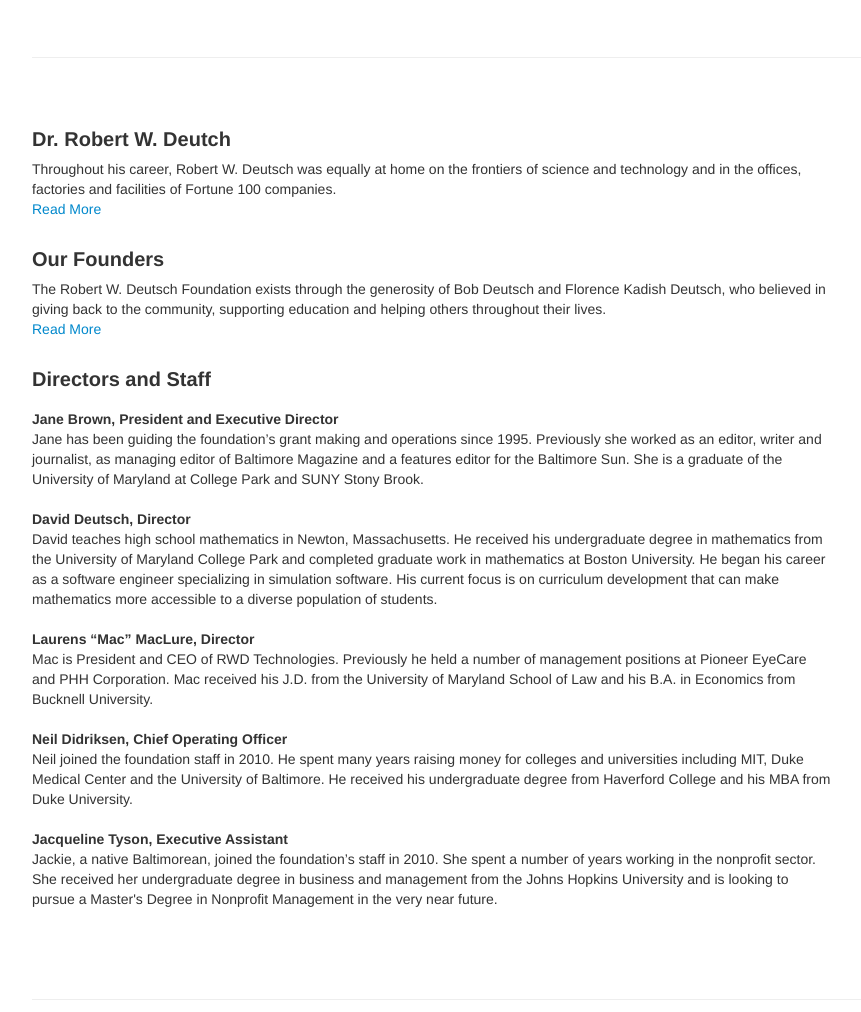
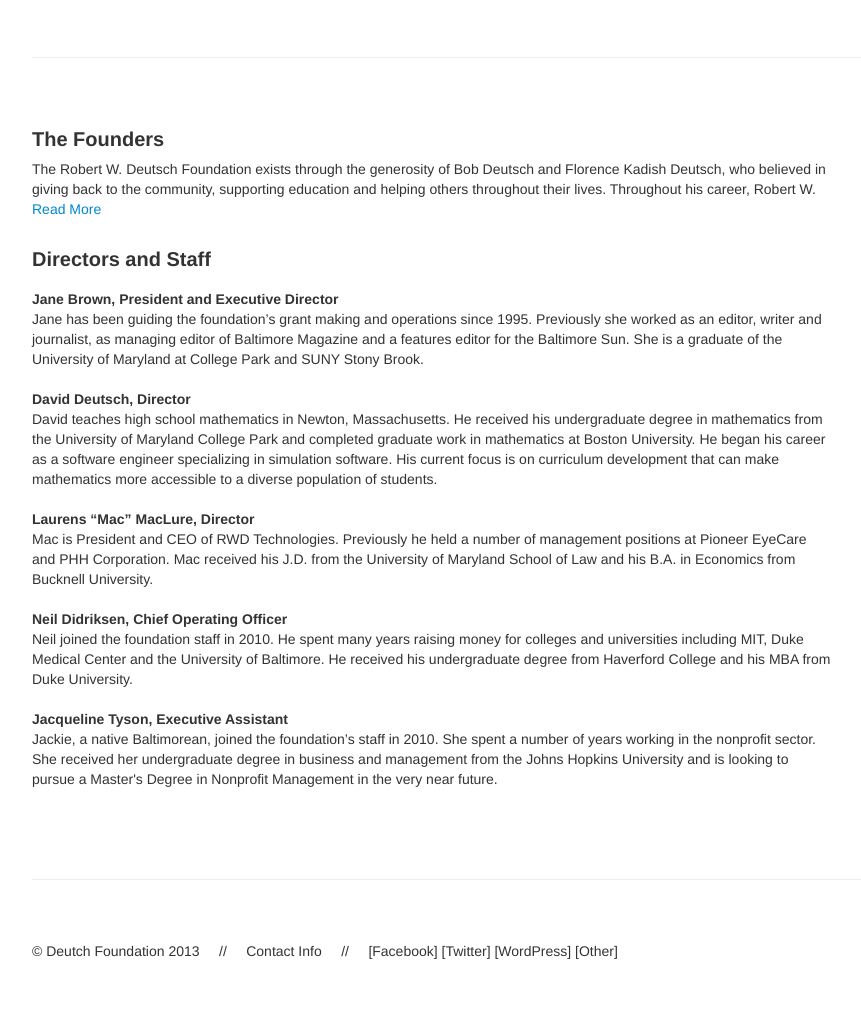
Before and after one commit to OOKB/RWDF, a plain HTML site: page about.html in a window 1280 px wide. Shown: the part 305-1317 px from the top of the page, without its empty margins (108-969 px from the left). Drawn offline with nearby package versions, Linux system fonts and the light colour scheme.

Commit message:
About content edit
Combined RWD Profile and Founders sections

```diff
--- a/about.html
+++ b/about.html
@@ -67,29 +67,26 @@
   <div class="row-fluid">
 
     <div class="span12">
-      <h4>Dr. Robert W. Deutch</h4>
+      <h4>The Founders</h4>
       <article class="is-collapsed">
-        <p>Throughout his career, Robert W. Deutsch was equally at home on the frontiers of science and technology and in the offices, factories and facilities of Fortune 100 companies.</p>
+        <p>The Robert W. Deutsch Foundation exists through the generosity of Bob Deutsch and Florence Kadish Deutsch, who believed in giving back to the community, supporting education and helping others throughout their lives. Throughout his career, Robert W. Deutsch was equally at home on the frontiers of science and technology and in the offices, factories and facilities of Fortune 100 companies.</p>
+        <h5>Career</h5>
         <p>As a graduate student in nuclear physics at  UC Berkeley in the early 1950s and as an expert in the nuclear industry in the 1950s and 60s, Dr. Deutsch realized that the future of American industry would be shaped by increasingly complex technologies and systems.  Helping major corporations use and manage rapidly changing technologies would become a central focus for his career.</p>
         <p>In 1968, Dr. Deutsch launched his career as an entrepreneur with the founding of General Physics Corporation.  Soon General Physics became the leading provider of education and training programs for operating personnel in the nation’s nuclear power plants.  His innovative training methods quickly proved to the industry that they could meet the stringent federal standards for operating safety by investing in the training of their plant personnel.  Success in the United States led to contracts with nuclear power plant operators in Europe, Asia and the Middle East.</p>
         <p>At a time when most of his peers were retiring, Dr. Deutsch left General Physics to start RWD Technologies in 1988.  The new company allowed Dr. Deutsch to expand his scope of operations, focusing on the IT revolution that was transforming the way companies manufactured products, managed their business operations and communicated with their suppliers and customers.  Over the next twenty years, “Dr. D,” as he was known to his colleagues and co-workers throughout the company, led RWD Technologies to become a world leader in performance improvement training and productivity products and services.</p>
         <p>“We bring people and technologies together” was a well-known credo inside RWD Technologies.  The company grew based on its commitment to showing clients how to improve their return on investments made in manufacturing, management and information technology systems.</p>
         <p>“When the team wins, we all win” was the phrase Dr. D’s employees always heard when he talked about the core values of the company.  Throughout his career, Dr. Deutsch remained true to his commitment to invest in the education, training and development of people, and to promote innovative thinking and solutions for complex problems in the workplace.</p>
-        </article>
-      </div>
-
-      <div class="span12">
-        <h4>Our Founders</h4>
-        <article class="is-collapsed">
-          <p>The Robert W. Deutsch Foundation exists through the generosity of Bob Deutsch and Florence Kadish Deutsch, who believed in giving back to the community, supporting education and helping others throughout their lives.</p>
-          <p>Bob Deutsch was born in New York City in 1924 to a family of modest means.  Early on he combined a love of learning and sports, playing football and basketball for Far Rockaway High School where he wrote the sports column for the school paper and graduated in the top of his class.</p>
+        <h5>Early History</h5>
+        <p>Bob Deutsch was born in New York City in 1924 to a family of modest means.  Early on he combined a love of learning and sports, playing football and basketball for Far Rockaway High School where he wrote the sports column for the school paper and graduated in the top of his class.</p>
           <p>Fortunately for Bob, the City University of New York (CUNY) offered qualified students an opportunity to attend tuition-free.  Bob enrolled in 1939 as an engineering major, signing up for every course in mathematics and physics offered to freshman.  He thrived academically in this challenging program.  But with the arrival of World War II, Bob left his studies to join the Army to fight for his country in Europe.</p>
+          <h5>Bob and Florence</h5>
           <p>Florence Kadish came to the United States in 1939, arriving in New York City at the age of nine from Poland with her parents and brother Jack.  Starting over as Jewish refugees from war-torn Europe was a great challenge for the Kadish family.  But they soon established themselves as small merchants on the Lower East Side of Manhattan.</p>
           <p>Florence and Bob first met in 1947 at Tamiment in the Pocono Mountains of Pennsylvania where Bob was working for the summer as a waiter and Florence as a governess for a family vacationing near the resort.  Florence was a rising senior in high school.  Bob had finished his junior year at M.I.T., where he enrolled after the Army in 1944 with the help of the G.I. Bill.  Although it was not easy to leave each other at the end of the summer, Bob and Florence knew they would spend their lives together.</p>
           <p>After graduating from M.I.T., Bob accepted an invitation to enroll in the doctoral studies program in nuclear physics at Berkeley.  Florence decided to begin her college career at Hunter College in New York. After his first year of graduate studies, Bob went back to New York where he and Florence were married in the summer of 1949.  They returned to Berkeley, where Florence continued her undergraduate education while Bob completed his doctoral degree.
           <p>Bob and Florence's first child, Jane, was born in Berkeley.  Three years later, their second child, David, was born.  Completing his doctoral degree that year, Bob elected to pursue a career in the rapidly developing nuclear industry, joining the nuclear power division of General Electric in Schenectady, New York. After several corporate relocations, the family settled in Baltimore in 1964.</p>
-          </article>
-        </div>
+        </article>
+      </div>
+
 
         <div class="span12">
           <h4>Directors and Staff</h4>
```
